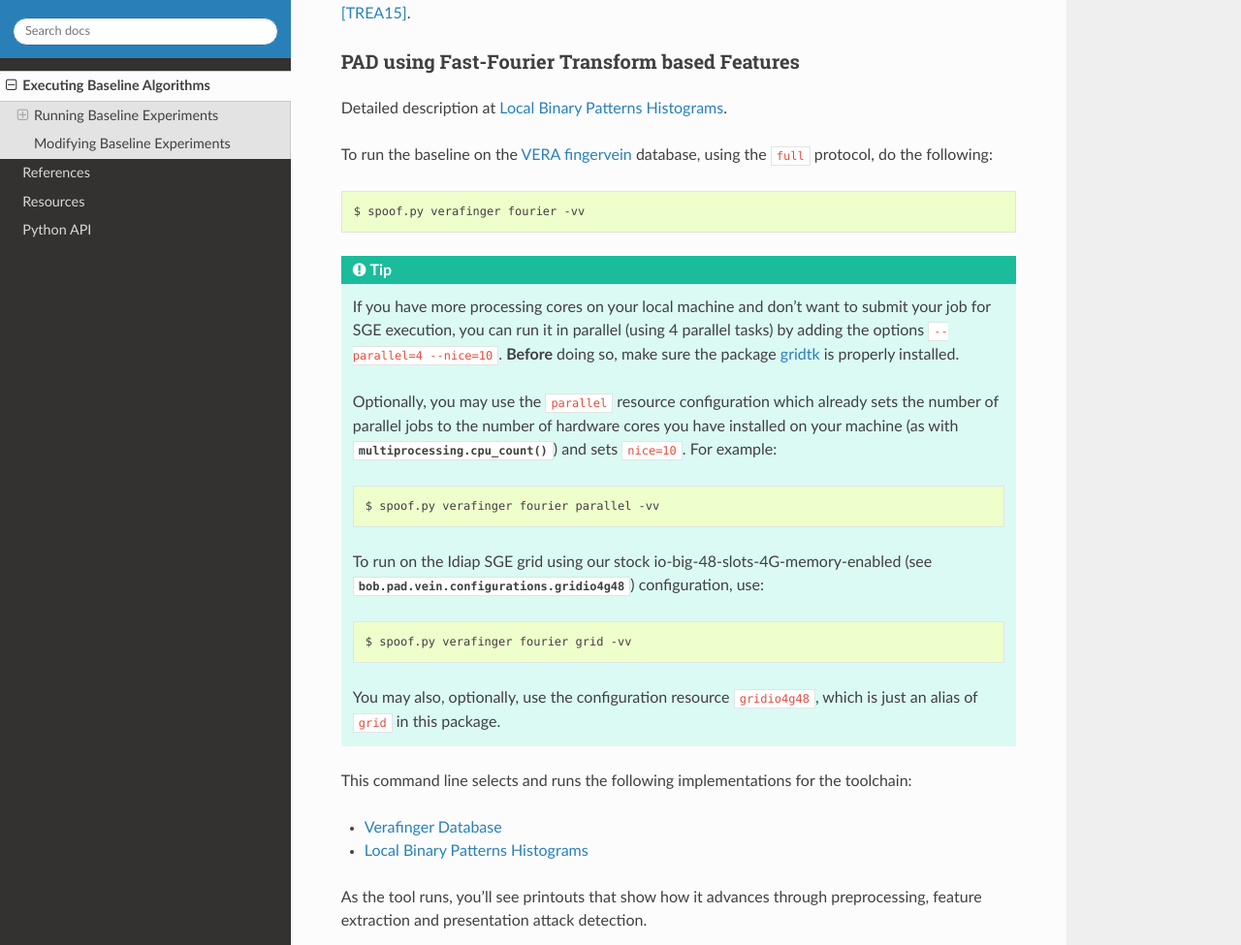
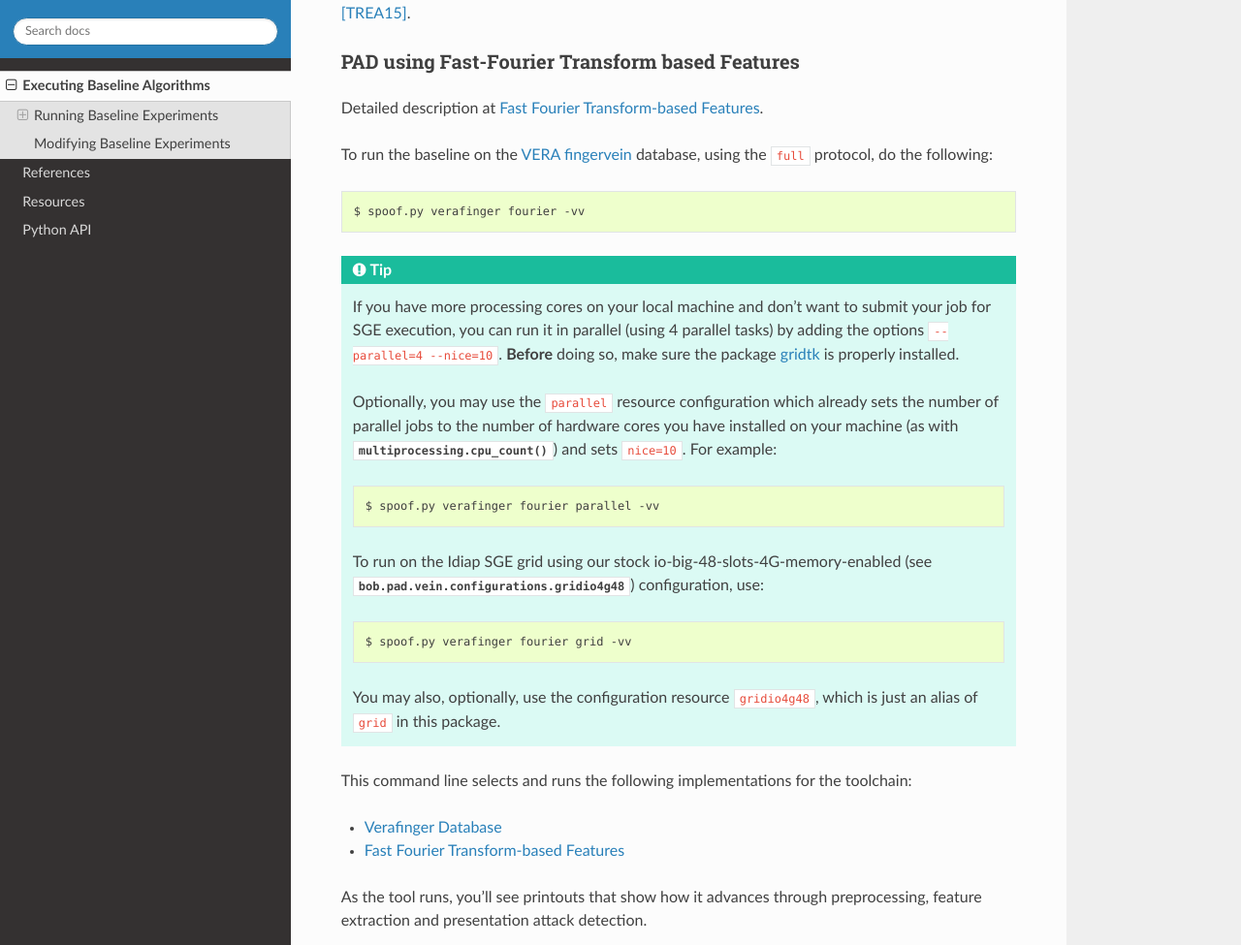
Before and after one commit to bioidiap/bob.pad.vein, a Sphinx documentation site: the page built from doc/baselines.rst, in a window 1280 px wide and 1400 px high, scrolled down 1627 px. Shown: the part 156-1131 px from the top of the window at 97% size. Built offline with Sphinx 7.4.7 and the Read the Docs theme 2.0.0, drawn with Linux system fonts in a browser that asks for light colours; the version number could not be read and is left out; some of the changed lines change nothing that is shown.

Commit message:
Fixes to documentation

```diff
--- a/doc/resources.rst
+++ b/doc/resources.rst
@@ -21,7 +21,7 @@
 ---------
 
 These resources represent configuration files containing at least settings for
-the following runtime attributes of ``verify.py``:
+the following runtime attributes of ``spoof.py``:
 
   * ``database``
   * ``protocol``
@@ -42,7 +42,7 @@
 --------------------
 
 These resources represent configuration files containing at least settings for
-the following runtime attributes of ``verify.py``:
+the following runtime attributes of ``spoof.py``:
 
   * ``sub_directory``
   * ``preprocessor``
@@ -52,8 +52,8 @@
 
 .. _bob.pad.vein.resources.detection.fourier:
 
-Local Binary Patterns Histograms
-================================
+Fast Fourier Transform-based Features
+=====================================
 
 .. automodule:: bob.pad.vein.configurations.fourier
    :members:
```
